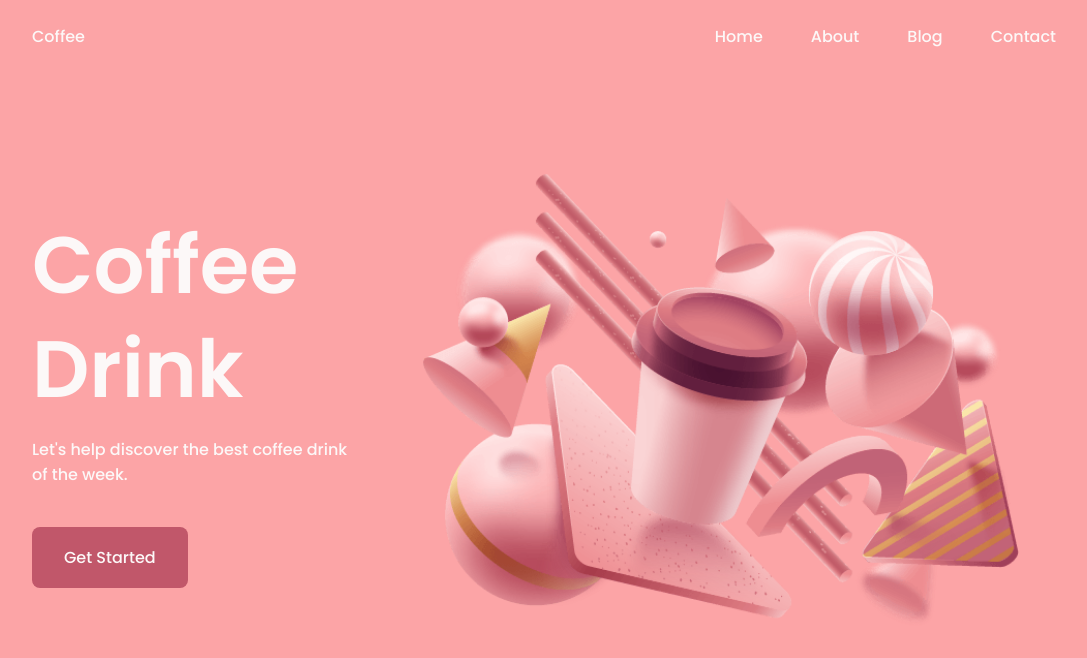
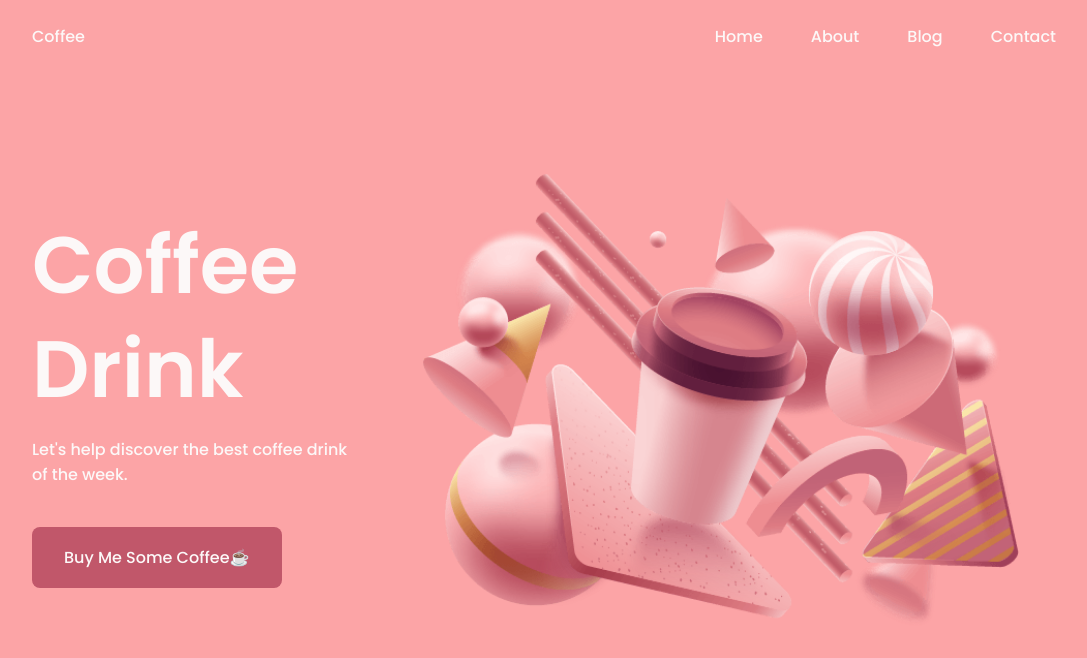
Before and after one commit to Reacher544/coffee-3d, a plain HTML site: page index.html in a window 1280 px wide. Shown: the whole page, without its empty margins (96-1183 px from the left). Drawn offline with nearby package versions, Linux system fonts and the light colour scheme.

Commit message:
Update index.html

```diff
--- a/index.html
+++ b/index.html
@@ -54,7 +54,7 @@
                     <div class="home__data">
                         <h1 class="home__title">Coffee<br> Drink</h1>
                         <p class="home__description">Let's help discover the best coffee drink <br> of the week.</p>
-                        <a href="#" class="home__button">Get Started</a>
+                        <a href="https://www.buymeacoffee.com/Reach3r" class="home__button">Buy Me Some Coffee☕</a>
                     </div>
                 </div>
             </section>
```
